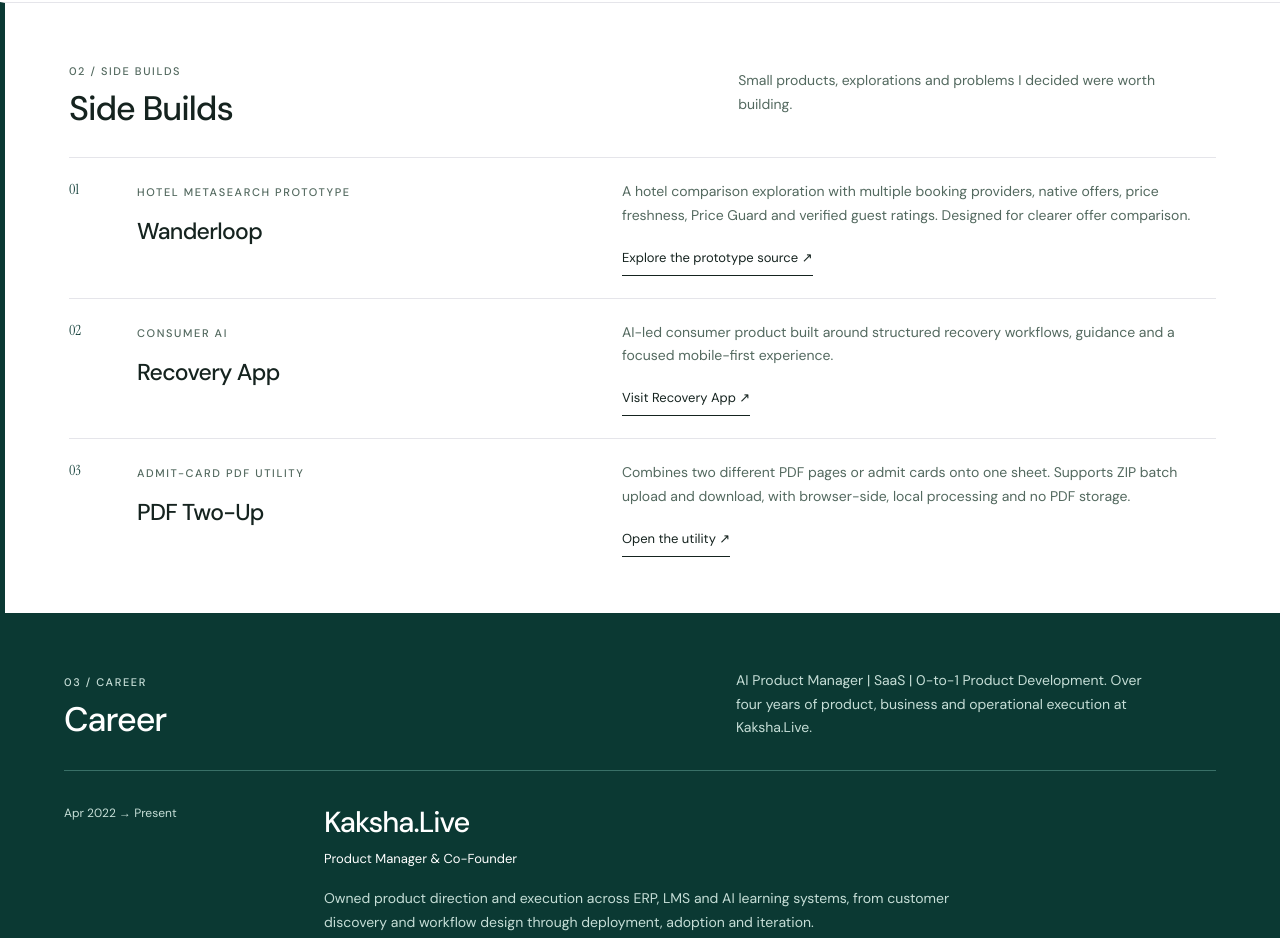
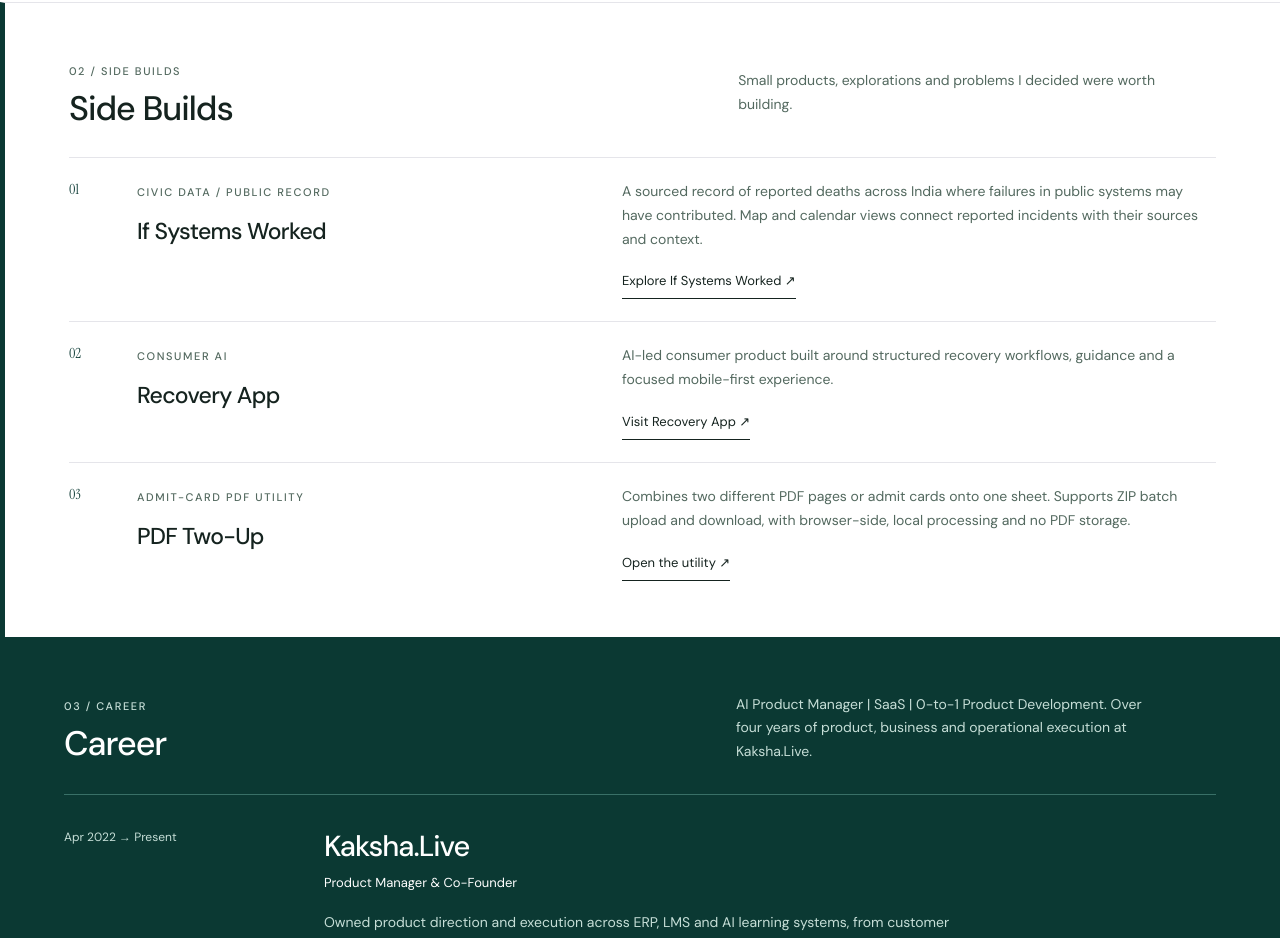
Before and after one commit to shirazhashmi/shirazhashmi.github.io, a React (Vite) app in the folder client/: page / in a window 1280 px wide. Shown: the part 1175-2113 px from the top of the page. Built offline with nearby package versions, Linux system fonts and the light colour scheme.

Commit message:
Replace Wanderloop with If Systems Worked in side builds

```diff
--- a/client/src/main.jsx
+++ b/client/src/main.jsx
@@ -42,12 +42,12 @@
 
 const sideBuilds = [
   {
-    name: "Wanderloop",
-    type: "Hotel metasearch prototype",
+    name: "If Systems Worked",
+    type: "Civic data / Public record",
     description:
-      "A hotel comparison exploration with multiple booking providers, native offers, price freshness, Price Guard and verified guest ratings. Designed for clearer offer comparison.",
-    url: "https://github.com/shirazhashmi/wanderloop-listing",
-    label: "Explore the prototype source",
+      "A sourced record of reported deaths across India where failures in public systems may have contributed. Map and calendar views connect reported incidents with their sources and context.",
+    url: "https://ifsystemsworked.world/",
+    label: "Explore If Systems Worked",
   },
   {
     name: "Recovery App",
```
Also changed, not shown: 1 other file (tests, documents, lock files or other folders).
